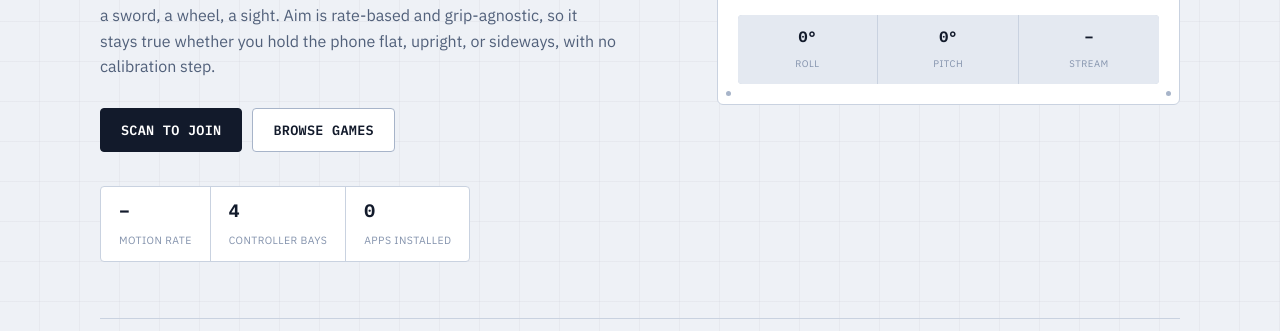
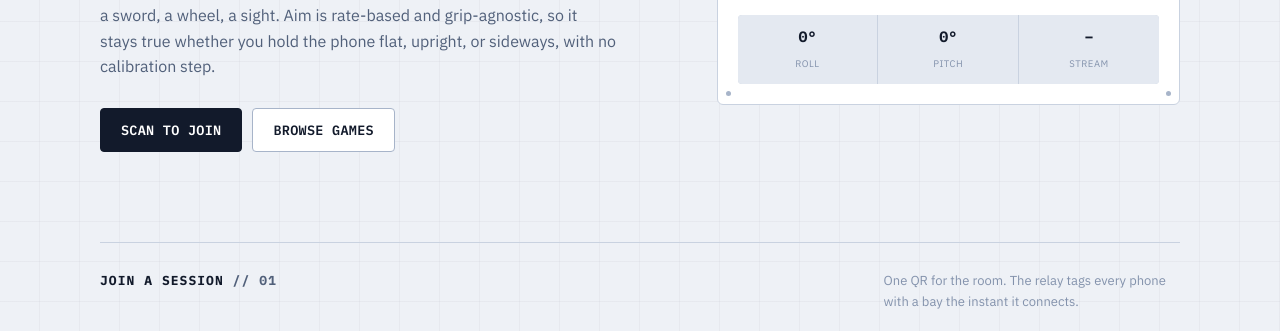
Before and after one commit to utachicodes/senwii, a website with bundled scripts: page public/index.html in a window 1280 px wide. Shown: the part 459-790 px from the top of the page. Built offline with nearby package versions, Linux system fonts and the light colour scheme; files whose address does not match are found by name.

Commit message:
Remove the hero stat row (motion rate / controller bays / apps installed)

```diff
--- a/public/index.html
+++ b/public/index.html
@@ -274,11 +274,6 @@
         <a class="btn btn-primary" href="#join">SCAN TO JOIN</a>
         <a class="btn btn-ghost" href="#games">BROWSE GAMES</a>
       </div>
-      <div class="readout-row">
-        <div class="readout"><b id="r-rate">&ndash;</b><span>motion rate</span></div>
-        <div class="readout"><b>4</b><span>controller bays</span></div>
-        <div class="readout"><b>0</b><span>apps installed</span></div>
-      </div>
     </div>
 
     <div class="instrument">
--- a/public/menu.js
+++ b/public/menu.js
@@ -168,7 +168,6 @@ function updateTicker() {
   const text = `${n} CONTROLLER${n === 1 ? '' : 'S'} CONNECTED &middot; STREAM ${rate} &middot; RTT ${rtt} &middot; `
     + `${games.length} GAME${games.length === 1 ? '' : 'S'} AVAILABLE &middot; `;
   $('ticker-text').innerHTML = text.repeat(3);
-  $('r-rate').textContent = link.rate ? `${link.rate.toFixed(0)}Hz` : '–';
   $('t-rate').textContent = link.rate ? `${link.rate.toFixed(0)}Hz` : '–';
 }
 setInterval(updateTicker, 1000);
```
